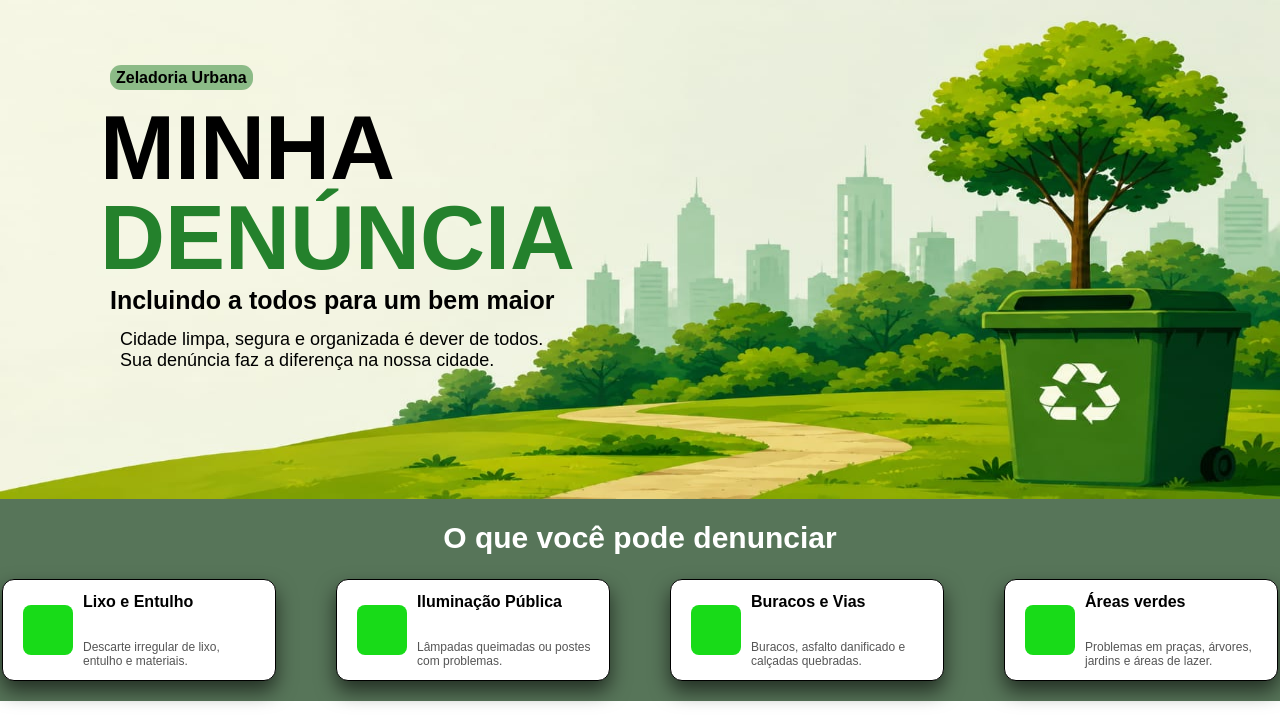
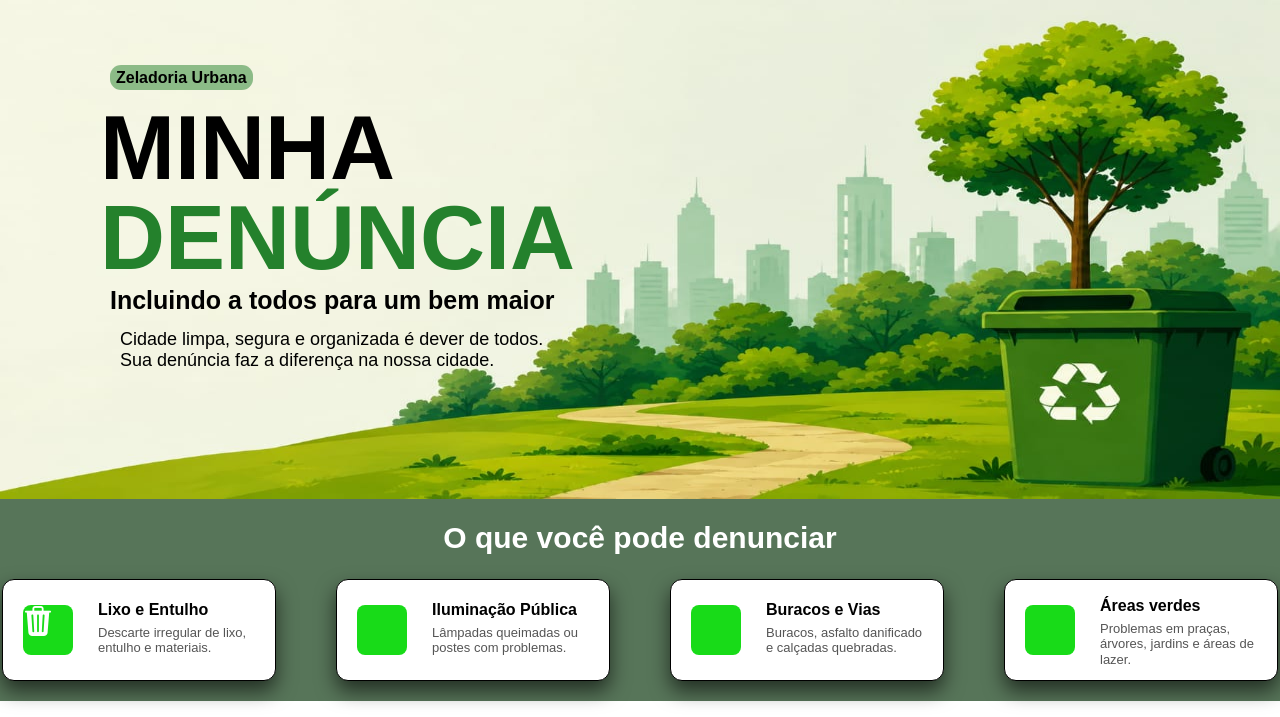
Before and after one commit to ValterRibeiro1994/tcc-etec, a PHP site: page /app-web/app/view/paginas/index.html in a window 1280 px wide. Shown: the part 83-800 px from the top of the page. Run offline with PHP 8.4, Linux system fonts and the light colour scheme.

Commit message:
up tela-inicial

```diff
--- a/app-web/app/view/estilo/main.css
+++ b/app-web/app/view/estilo/main.css
@@ -18,14 +18,17 @@
     height: 100px;
     background-color: white;
     border-radius: 12px;
-    border: 1px solid;
+    border: 1px solid rgb(0, 0, 0);
     border-color: rgb(0, 0, 0);
     box-shadow: 0 10px 20px rgba(0, 0, 0, 0.60);
 
     display: grid;
     grid-template-columns: 80px 1fr;
+    grid-template-rows: auto auto;
+    column-gap: 15px;
     align-items: center;
     padding-right: 15px;
+
 }
 
 .secao-conteiner h2{
@@ -44,6 +47,14 @@
     border-radius: 8px;
     grid-row: span 2;
 }
+.conteudo-card{
+    display: flex;
+    flex-direction: column;
+    justify-content: center;
+    gap: 6px;
+    margin-top: 12px;
+
+}
 
 .titulo-card{
     text-align: left;
@@ -51,12 +62,17 @@
     font-weight: bold;
     font-size: 16px;
     margin: 0;
-    margin-bottom: 4px;
 }
 .descricao-card{
     text-align: left;
     font-family: Arial, Helvetica, sans-serif;
-    font-size: 12px;
+    font-size: 13px;
     color: #555555;
     margin: 0;
+    line-height: 1.2;
 }
+.icone-card i{
+    font-size: 30px;
+    color: white;
+
+}
--- a/app-web/app/view/paginas/index.html
+++ b/app-web/app/view/paginas/index.html
@@ -7,6 +7,7 @@
     <link rel="stylesheet" href="../estilo/geral.css">
     <link rel="stylesheet" href="../estilo/fundoimg.css">
     <link rel="stylesheet" href="../estilo/main.css">
+    <link rel="stylesheet" href="https://cdn.jsdelivr.net/npm/bootstrap-icons@1.11.3/font/bootstrap-icons.min.css">
     <title>RelateSBC</title>
 </head>
 <body>
@@ -51,34 +52,43 @@
 
 
                 <div class="cards-tela-inicial">
-                    <div class="icone-card"></div>
-                    <h3 class="titulo-card">Lixo e Entulho</h3>
+                    <div class="icone-card">
+                        <i class="bi bi-trash3-fill"></i>
+                    </div>
 
-                    <p class="descricao-card">Descarte irregular de lixo, entulho e materiais.</p>
+                    <div class="conteudo-card">
+                        <h3 class="titulo-card">Lixo e Entulho</h3>
+                        <p class="descricao-card">Descarte irregular de lixo, entulho e materiais.</p>
+                    </div>
                 </div>
 
                 <div class="cards-tela-inicial">
                     <div class="icone-card"></div>
-                    <h3 class="titulo-card">Iluminação Pública</h3>
 
-                    <p class="descricao-card">Lâmpadas queimadas ou postes com problemas.</p>
+                    <div class="conteudo-card">
+                        <h3 class="titulo-card">Iluminação Pública</h3>
+                        <p class="descricao-card">Lâmpadas queimadas ou postes com problemas.</p>
+                    </div>
                 </div>
 
                 <div class="cards-tela-inicial">
                     <div class="icone-card"></div>
-                    <h3 class="titulo-card">Buracos e Vias</h3>
 
-                    <p class="descricao-card">Buracos, asfalto danificado e calçadas quebradas.</p>
+                    <div class="conteudo-card">
+                        <h3 class="titulo-card">Buracos e Vias</h3>
+                        <p class="descricao-card">Buracos, asfalto danificado e calçadas quebradas.</p>
+                    </div>
                 </div>
 
                 <div class="cards-tela-inicial">
                     <div class="icone-card"></div>
-                    <h3 class="titulo-card">Áreas verdes</h3>
 
-                    <p class="descricao-card">Problemas em praças, árvores, jardins e áreas de lazer.</p>
+                    <div class="conteudo-card">
+                        <h3 class="titulo-card">Áreas verdes</h3>
+                        <p class="descricao-card">Problemas em praças, árvores, jardins e áreas de lazer.</p>
+                    </div>
                 </div>
-
-                </div>
+             </div>
         </div>
 
 
```
